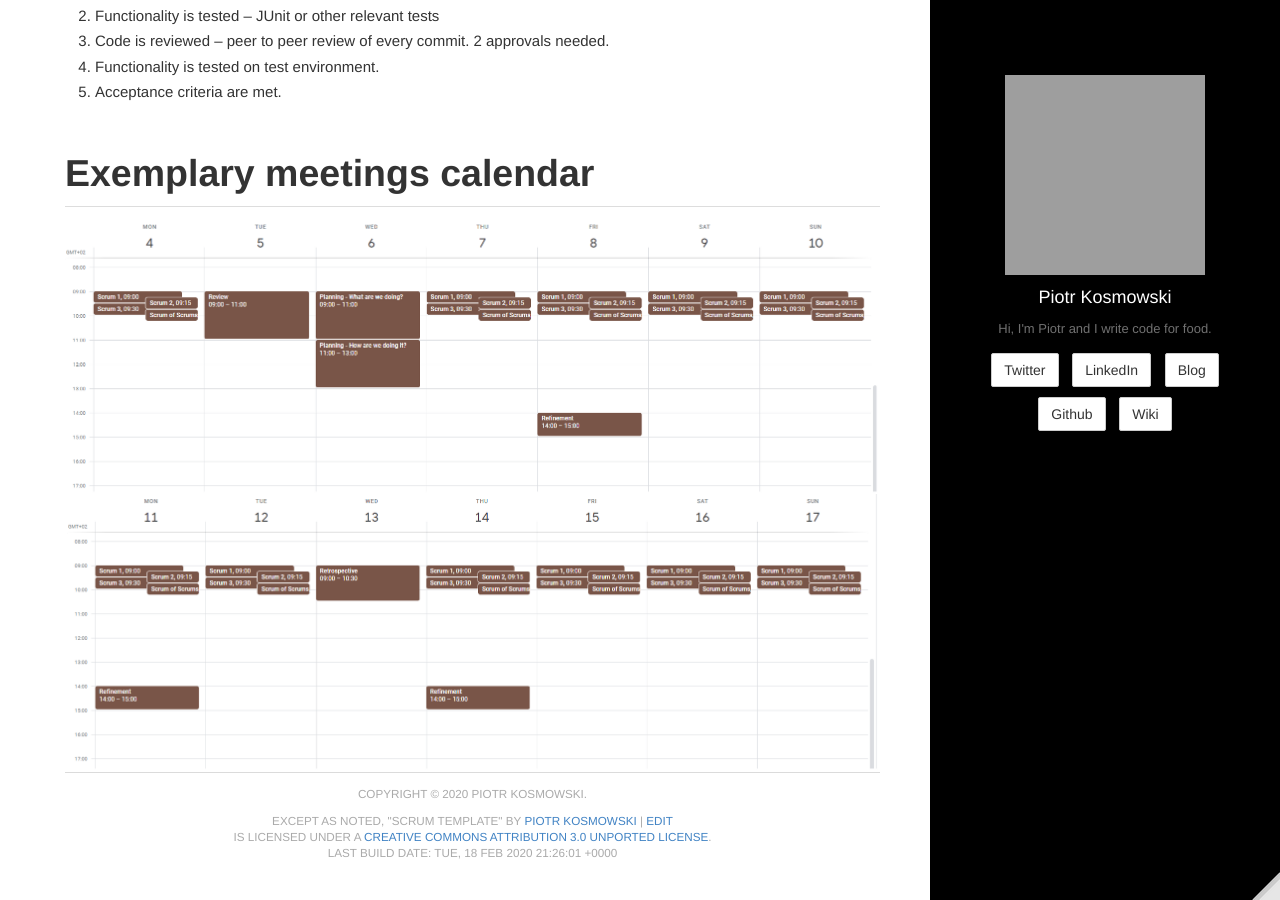
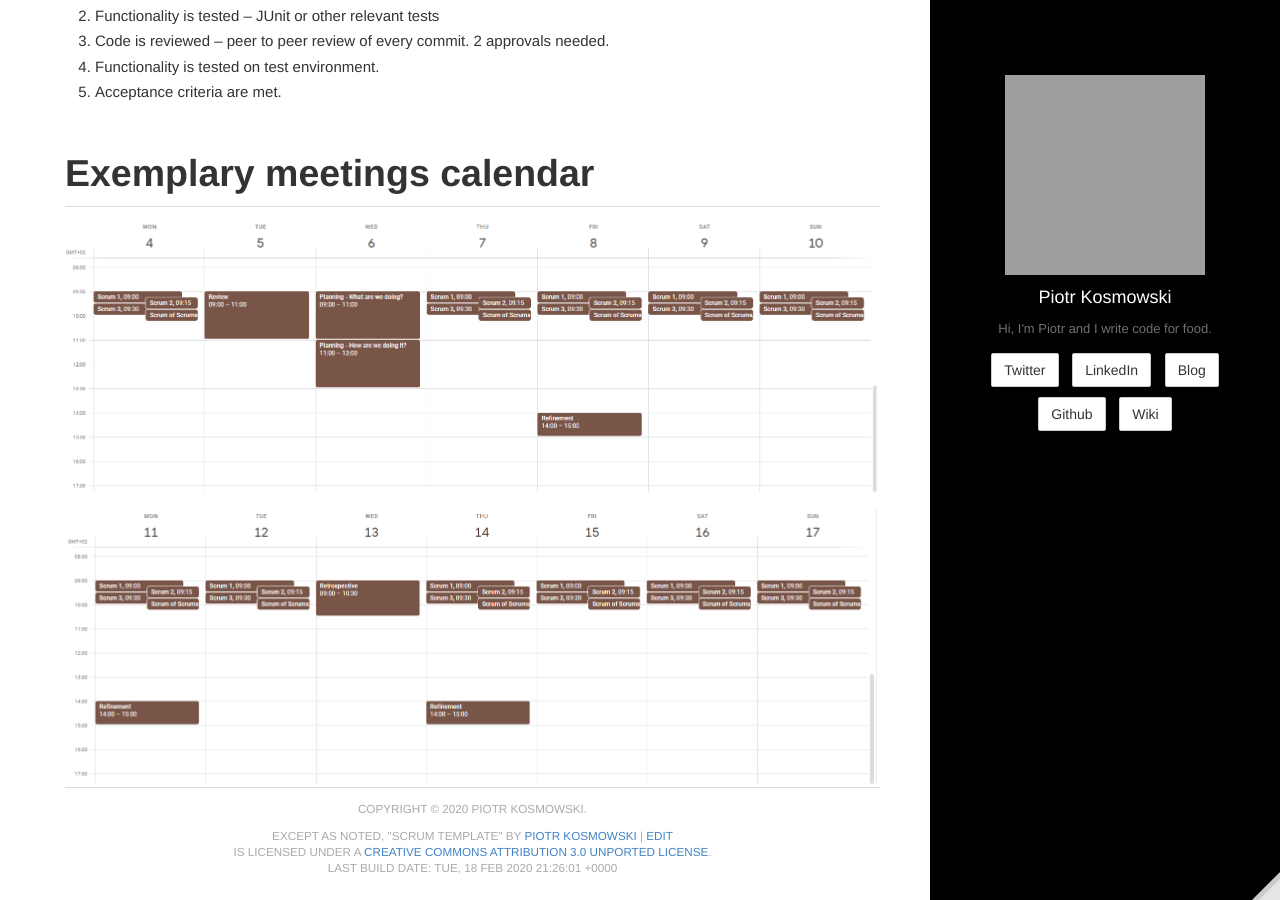
Before and after one commit to kospiotr/kospiotr.github.io, a Jekyll site: the page built from wiki/scrum-template.md, in a window 1280 px wide and 900 px high, scrolled down 2616 px. Built offline with Jekyll 4.4.1, drawn with Linux system fonts in a browser that asks for light colours; grey boxes are pictures that could not be loaded.

Commit message:
Update scrum-template.md

```diff
--- a/wiki/scrum-template.md
+++ b/wiki/scrum-template.md
@@ -64,5 +64,7 @@
 5.	Acceptance criteria are met.
 
 # Exemplary meetings calendar
-![calendar week 1](https://raw.githubusercontent.com/kospiotr/kospiotr.github.io/master/resources/wiki/scrum/2020-01-31 12_47_26-Window.png)
-![calendar week 1](https://raw.githubusercontent.com/kospiotr/kospiotr.github.io/master/resources/wiki/scrum/2020-01-31 12_47_47-Window.png)
+
+![calendar_week_1](https://raw.githubusercontent.com/kospiotr/kospiotr.github.io/master/resources/wiki/scrum/2020-01-31 12_47_26-Window.png)
+
+![calendar_week_2](https://raw.githubusercontent.com/kospiotr/kospiotr.github.io/master/resources/wiki/scrum/2020-01-31 12_47_47-Window.png)
```
